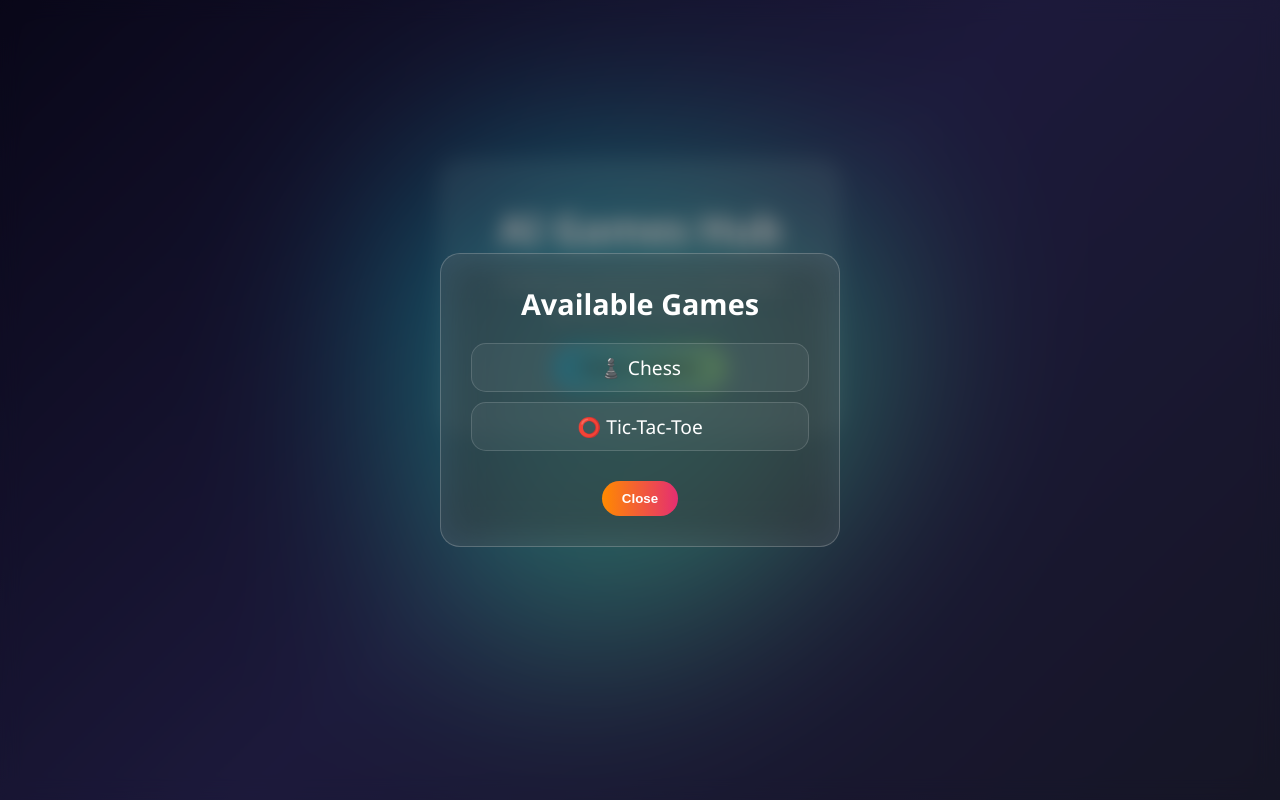
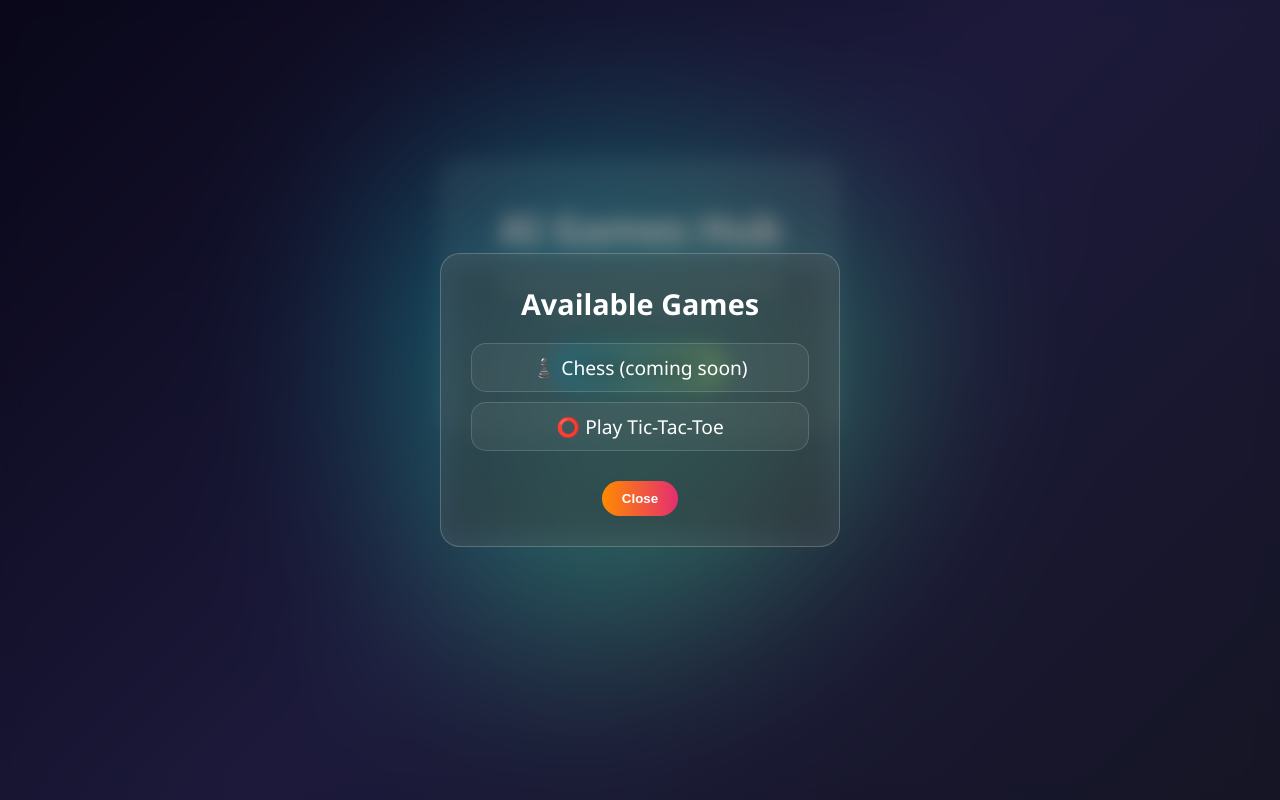
Before and after one commit to Apra1605/AIfun, a plain HTML site: page index.html in a window 1280 px wide. Both pictures are taken after a click on the button "Explore Games". Drawn offline with Linux system fonts and the light colour scheme.

Commit message:
Update index.html

```diff
--- a/index.html
+++ b/index.html
@@ -3,7 +3,6 @@
 <head>
     <meta charset="utf-8">
     <title>AI Games Hub</title>
-    <link rel="stylesheet" href="styles.css">
     <style>
         * {
             margin: 0;
@@ -86,18 +85,11 @@
         }
 
         @keyframes morph {
-            0% {
-                border-radius: 33% 67% 70% 30% / 30% 30% 70% 70%;
-            }
-            50% {
-                border-radius: 60% 40% 30% 70% / 60% 40% 60% 40%;
-            }
-            100% {
-                border-radius: 33% 67% 70% 30% / 30% 30% 70% 70%;
-            }
+            0% { border-radius: 33% 67% 70% 30% / 30% 30% 70% 70%; }
+            50% { border-radius: 60% 40% 30% 70% / 60% 40% 60% 40%; }
+            100% { border-radius: 33% 67% 70% 30% / 30% 30% 70% 70%; }
         }
 
-        /* Popup Modal Styles */
         .modal {
             display: flex;
             position: fixed;
@@ -151,12 +143,13 @@
             padding: 10px 20px;
             border-radius: 15px;
             border: 1px solid rgba(255,255,255,0.15);
-            transition: background 0.3s;
+            transition: background 0.3s, color 0.3s;
+            cursor: pointer;
         }
 
         .game-list li:hover {
             background: rgba(255, 255, 255, 0.2);
-            cursor: pointer;
+            color: #92fe9d;
         }
 
         .close-btn {
@@ -186,13 +179,12 @@
         </div>
     </div>
 
-    <!-- Popup Modal -->
     <div id="gamesModal" class="modal">
         <div class="modal-content">
             <h2>Available Games</h2>
             <ul class="game-list">
-                <li>♟️ Chess</li>
-                <li>⭕ Tic-Tac-Toe</li>
+                <li>♟️ Chess (coming soon)</li>
+                <li onclick="location.href='ttt.html'">⭕ Play Tic-Tac-Toe</li>
             </ul>
             <button class="close-btn" onclick="closeModal()">Close</button>
         </div>
```
